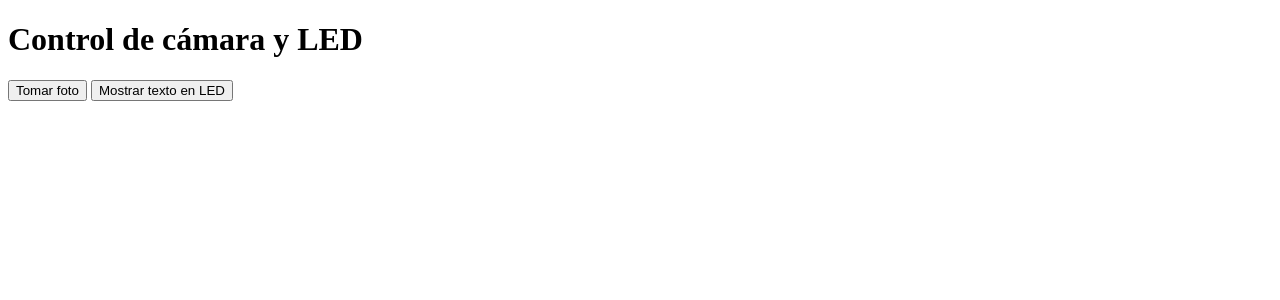
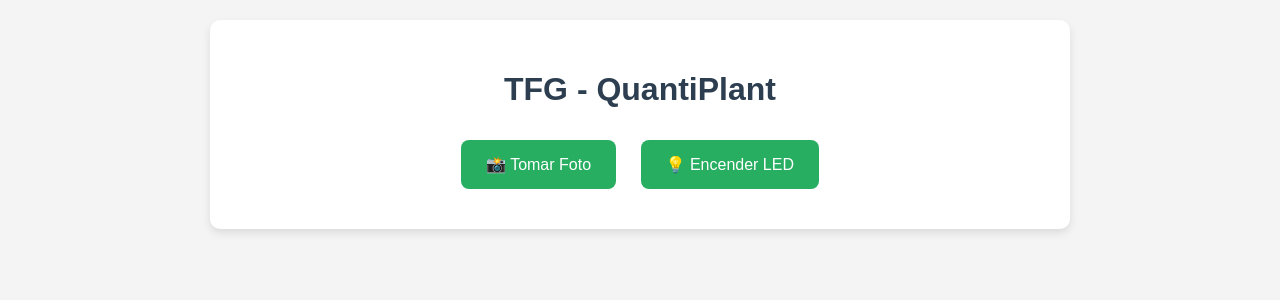
Before and after one commit to jjdoriaupv/TFG-QuantiPlant, a Flask app: page / in a window 1280 px wide. Shown: the top 300 px of the page. Run offline with Flask 3, Linux system fonts and the light colour scheme.

Commit message:
Web visual added

```diff
--- /dev/null
+++ b/static/style.css
@@ -0,0 +1,48 @@
+body {
+    font-family: Arial, sans-serif;
+    background-color: #f4f4f4;
+    margin: 0;
+    padding: 20px;
+    text-align: center;
+  }
+
+  h1 {
+    color: #2c3e50;
+  }
+
+  .button {
+    background-color: #27ae60;
+    color: white;
+    padding: 15px 25px;
+    margin: 10px;
+    border: none;
+    border-radius: 8px;
+    font-size: 16px;
+    cursor: pointer;
+    transition: background-color 0.2s ease;
+  }
+
+  .button:hover {
+    background-color: #219150;
+  }
+
+  .container {
+    max-width: 800px;
+    margin: auto;
+    background: white;
+    padding: 30px;
+    border-radius: 10px;
+    box-shadow: 0 4px 8px rgba(0,0,0,0.1);
+  }
+
+  img {
+    max-width: 100%;
+    margin-top: 20px;
+    border-radius: 10px;
+  }
+
+  .message {
+    margin-top: 20px;
+    font-size: 18px;
+    color: #333;
+  }
--- a/templates/index.html
+++ b/templates/index.html
@@ -1,26 +1,29 @@
 <!DOCTYPE html>
-<html>
+<html lang="es">
 <head>
   <meta charset="UTF-8">
   <title>TFG QuantiPlant</title>
+  <link rel="stylesheet" href="{{ url_for('static', filename='style.css') }}">
 </head>
 <body>
-  <h1>Control de cámara y LED</h1>
+  <div class="container">
+    <h1>TFG - QuantiPlant</h1>
 
-  <button onclick="window.location.href='/foto'">Tomar foto</button>
-  <button onclick="window.location.href='/mostrar'">Mostrar texto en LED</button>
+    <button class="button" onclick="window.location.href='/foto'">📸 Tomar Foto</button>
+    <button class="button" onclick="window.location.href='/mostrar'">💡 Encender LED</button>
 
     {% if photo %}
-    <h2>Foto tomada:</h2>
-    <img src="{{ photo }}" width="300">
+      <div class="message">Foto tomada:</div>
+      <img src="{{ photo }}" alt="Foto tomada">
     {% endif %}
 
     {% if led %}
-    <p>{{ led }}</p>
+      <div class="message">{{ led }}</div>
     {% endif %}
 
     {% if error %}
-    <p style="color:red">{{ error }}</p>
+      <div class="message" style="color: red;">{{ error }}</div>
     {% endif %}
+  </div>
 </body>
 </html>
```
Lines whose indentation alone changed are shown as unchanged.
